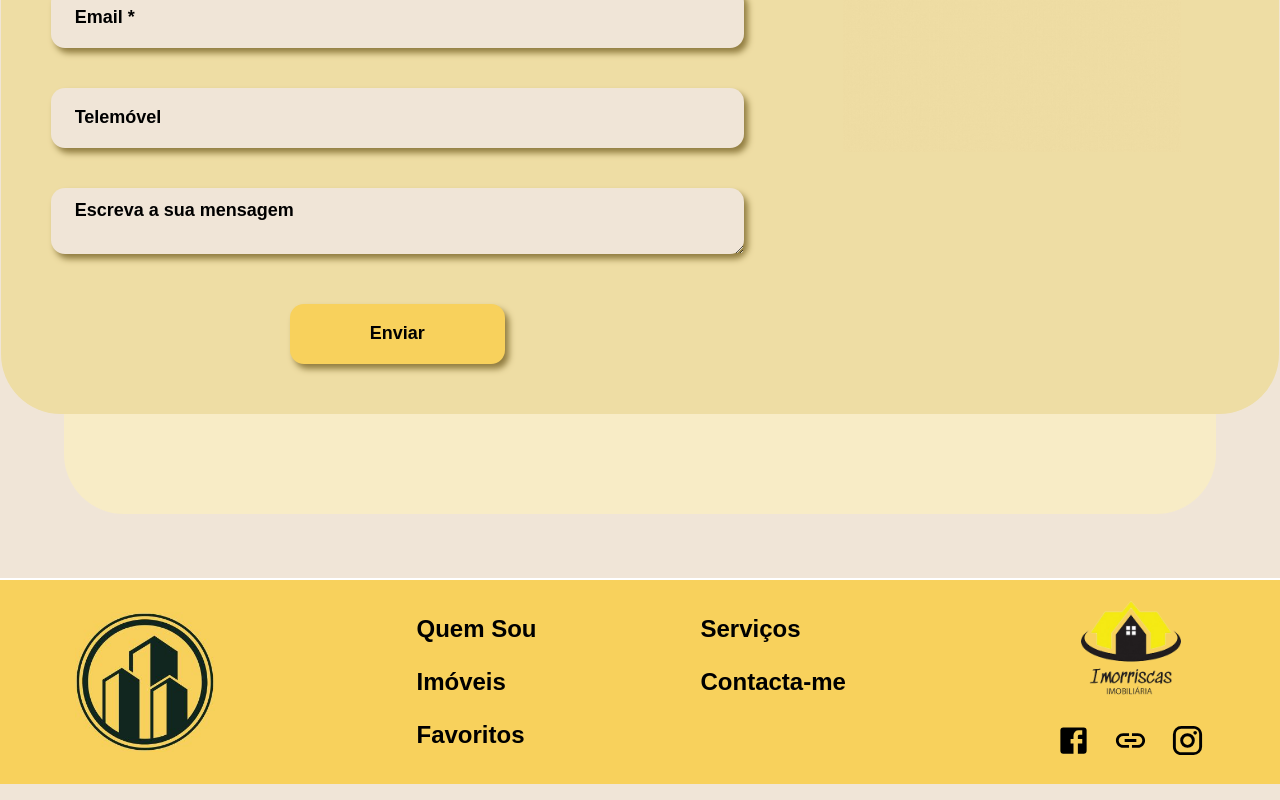
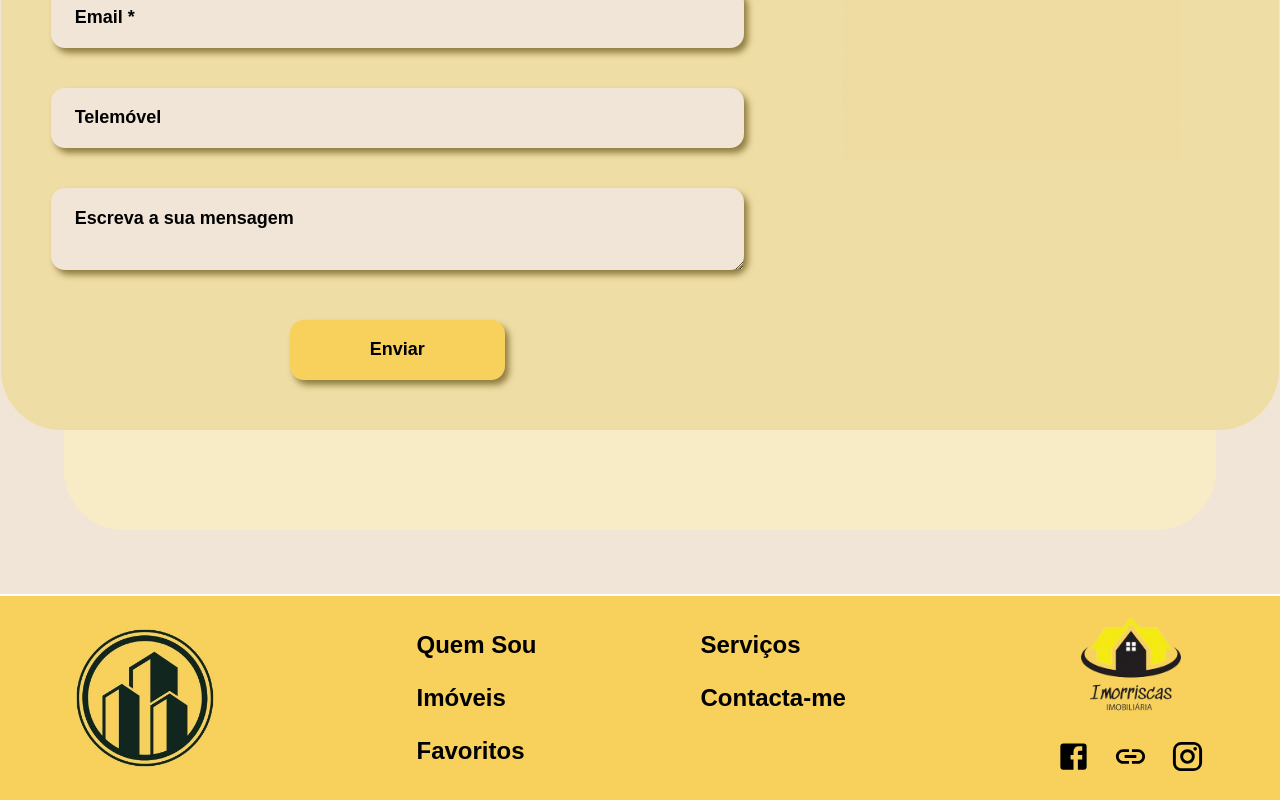
Before and after one commit to Mafaldaandre/RenatoMeloConsultor, a React (Create React App) app: page /contactMe in a window 1280 px wide. Shown: the part 714-1514 px from the top of the page. Built offline with nearby package versions, Linux system fonts and the light colour scheme.

Commit message:
alteraçoes

```diff
--- a/src/pages/contactMe/style.ts
+++ b/src/pages/contactMe/style.ts
@@ -249,7 +249,7 @@ export const ErrorMessage = styled.p`
 
 export const TextArea = styled.textarea<InputContainerProps>`
   display: flex;
-  padding: 12px 24px;
+  padding: 20px 24px;
   align-items: center;
   gap: 10px;
   font-family: "Poppins", sans-serif;
```
